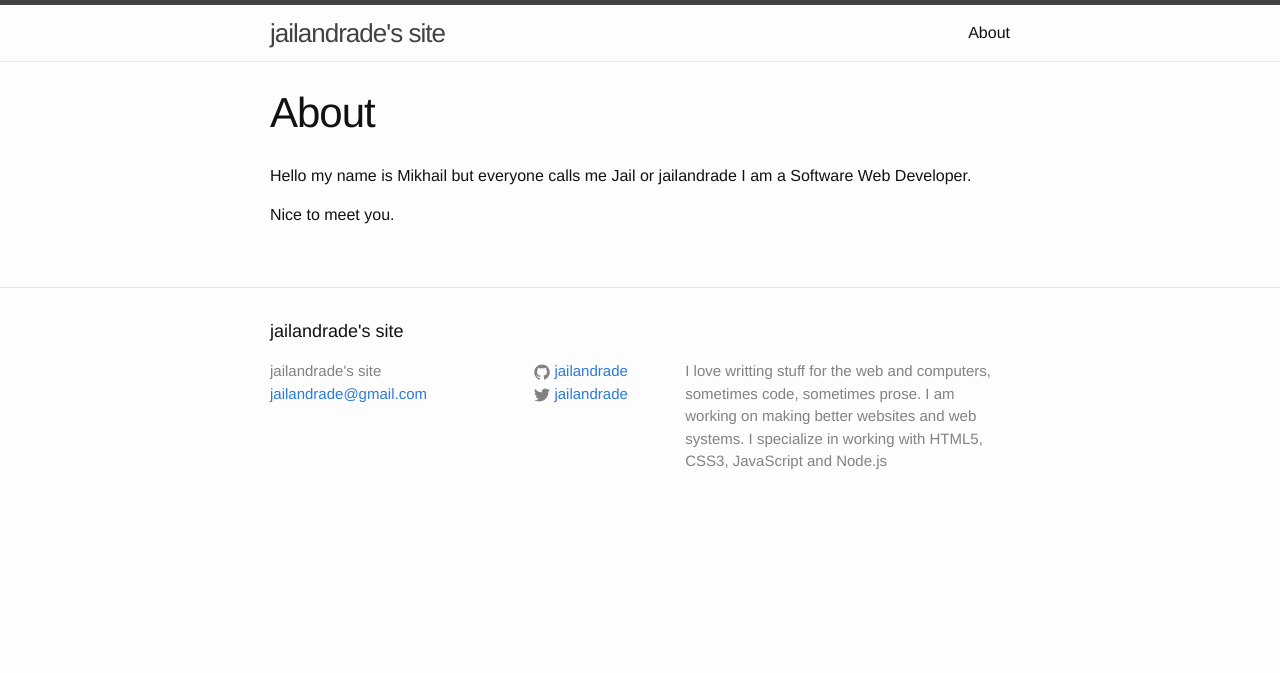
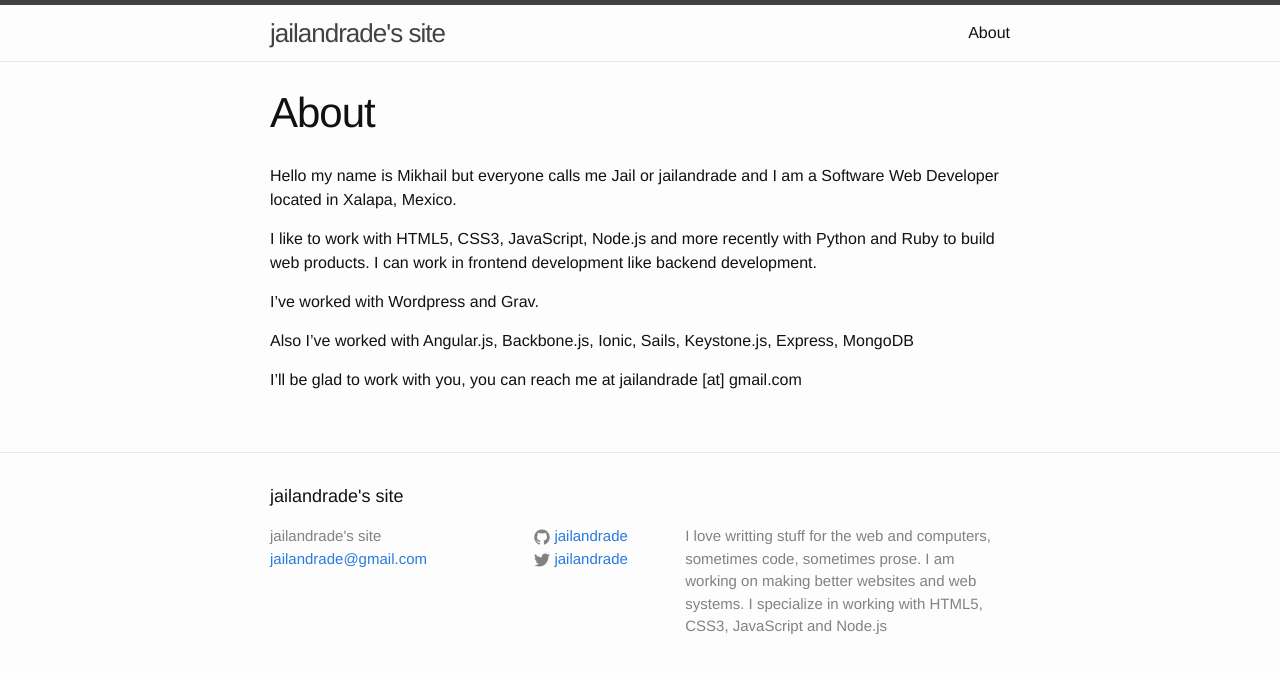
Before and after one commit to jailandrade/jailandrade.github.io, a Jekyll site: the page built from about.md, in a window 1280 px wide. Shown: the top 673 px of the page. Built offline with Jekyll 4.4.1, drawn with Linux system fonts in a browser that asks for light colours.

Commit message:
update the about page

```diff
--- a/about.md
+++ b/about.md
@@ -4,6 +4,12 @@ title: About
 permalink: /about/
 ---
 
-Hello my name is Mikhail but everyone calls me Jail or jailandrade I am a Software Web Developer.
+Hello my name is Mikhail but everyone calls me Jail or jailandrade and I am a Software Web Developer located in Xalapa, Mexico.
 
-Nice to meet you.
+I like to work with HTML5, CSS3, JavaScript, Node.js and more recently with Python and Ruby to build web products. I can work in frontend development like backend development.
+
+I've worked with Wordpress and Grav.
+
+Also I've worked with Angular.js, Backbone.js, Ionic, Sails, Keystone.js, Express, MongoDB
+
+I'll be glad to work with you, you can reach me at jailandrade [at] gmail.com
```
